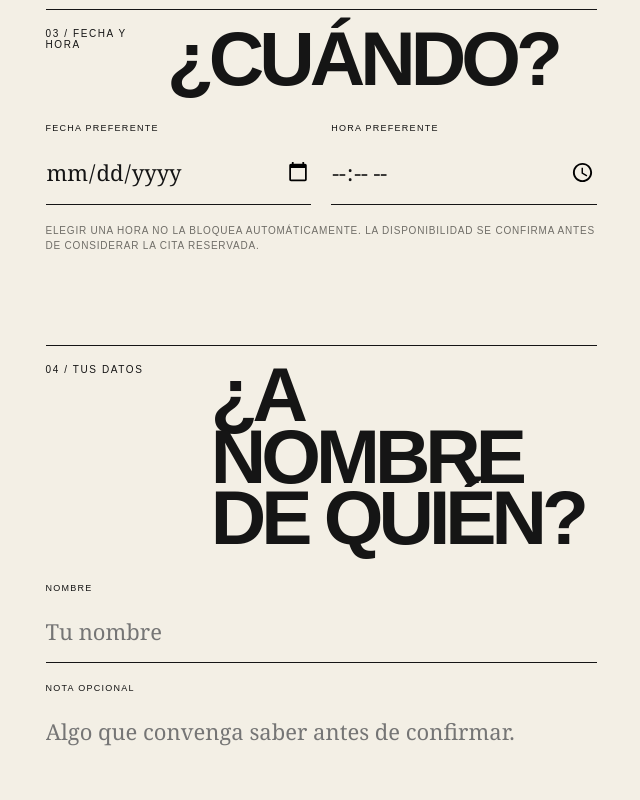
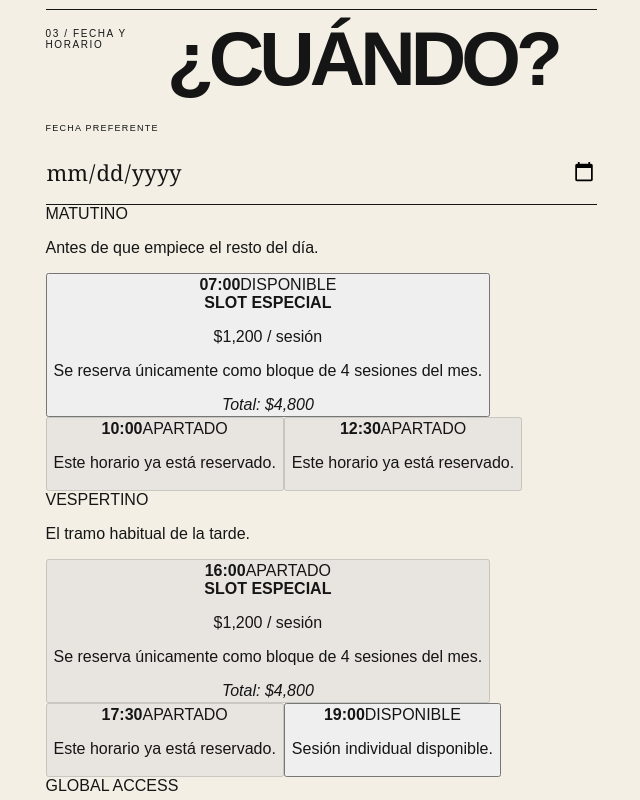
Before and after one commit to gutierrezrdgo/Agenda, a React (Vite) app: page / in a window 1280 px wide. Shown: the part 1720-2520 px from the top of the page, without its empty margins (619-1259 px from the left). Built offline with nearby package versions, Linux system fonts and the light colour scheme.

Commit message:
feat: replace free-form time picker with appointment slots

```diff
--- a/src/main.jsx
+++ b/src/main.jsx
@@ -22,15 +22,62 @@ const encounterTypes = [
 ];
 
 const modalities = [
+  { id: "online", label: "A distancia", detail: "Videollamada" },
+  { id: "cdmx", label: "CDMX", detail: "Presencial · sujeto a disponibilidad" },
+];
+
+const slotGroups = [
   {
-    id: "online",
-    label: "A distancia",
-    detail: "Videollamada",
+    id: "matutino",
+    label: "MATUTINO",
+    note: "Antes de que empiece el resto del día.",
+    slots: [
+      {
+        id: "0700",
+        time: "07:00",
+        status: "available",
+        special: true,
+        price: "$1,200 / sesión",
+        packageTotal: "$4,800",
+        packageLabel: "4 sesiones del mes",
+      },
+      { id: "1000", time: "10:00", status: "booked" },
+      { id: "1230", time: "12:30", status: "booked" },
+    ],
   },
   {
-    id: "cdmx",
-    label: "CDMX",
-    detail: "Presencial · sujeto a disponibilidad",
+    id: "vespertino",
+    label: "VESPERTINO",
+    note: "El tramo habitual de la tarde.",
+    slots: [
+      {
+        id: "1600",
+        time: "16:00",
+        status: "booked",
+        special: true,
+        price: "$1,200 / sesión",
+        packageTotal: "$4,800",
+        packageLabel: "4 sesiones del mes",
+      },
+      { id: "1730", time: "17:30", status: "booked" },
+      { id: "1900", time: "19:00", status: "available" },
+    ],
+  },
+  {
+    id: "global-access",
+    label: "GLOBAL ACCESS",
+    note: "After hours. Para quienes necesitan un horario fuera del bloque habitual.",
+    slots: [
+      {
+        id: "2230",
+        time: "22:30",
+        status: "available",
+        special: true,
+        price: "$1,500 / sesión",
+        packageTotal: "$6,000",
+        packageLabel: "4 sesiones del mes",
+      },
+    ],
   },
 ];
 
@@ -48,12 +95,13 @@ function App() {
   const [encounter, setEncounter] = useState("primera");
   const [modality, setModality] = useState("online");
   const [date, setDate] = useState("");
-  const [time, setTime] = useState("");
+  const [slotId, setSlotId] = useState("");
   const [name, setName] = useState("");
   const [note, setNote] = useState("");
 
   const selectedEncounter = encounterTypes.find((item) => item.id === encounter);
   const selectedModality = modalities.find((item) => item.id === modality);
+  const selectedSlot = slotGroups.flatMap((group) => group.slots.map((slot) => ({ ...slot, group: group.label }))).find((slot) => slot.id === slotId);
 
   const minDate = useMemo(() => {
     const now = new Date();
@@ -63,10 +111,10 @@ function App() {
     return `${yyyy}-${mm}-${dd}`;
   }, []);
 
-  const ready = Boolean(date && time && name.trim());
+  const ready = Boolean(date && selectedSlot && name.trim());
 
   const openWhatsApp = () => {
-    if (!ready) return;
+    if (!ready || !selectedSlot) return;
 
     const lines = [
       "Hola, Dr. Rodrigo. Me gustaría solicitar un horario.",
@@ -75,12 +123,18 @@ function App() {
       `Encuentro: ${selectedEncounter.title} · ${selectedEncounter.duration}`,
       `Modalidad: ${selectedModality.label}`,
       `Fecha preferente: ${formatDate(date)}`,
-      `Hora preferente: ${time}`,
+      `Horario: ${selectedSlot.time} h · ${selectedSlot.group}`,
     ];
 
-    if (note.trim()) {
-      lines.push(`Nota: ${note.trim()}`);
+    if (selectedSlot.special) {
+      lines.push(
+        `Modalidad de agenda: ${selectedSlot.packageLabel} reservadas en conjunto`,
+        `Costo: ${selectedSlot.price}`,
+        `Total mensual: ${selectedSlot.packageTotal}`
+      );
     }
+
+    if (note.trim()) lines.push(`Nota: ${note.trim()}`);
 
     lines.push("", "Entiendo que el horario queda confirmado cuando reciba respuesta.");
 
@@ -106,13 +160,12 @@ function App() {
             <em>UNA SESIÓN.</em>
           </h1>
           <p className="hero-copy">
-            Elige el tipo de encuentro, modalidad, fecha y hora que te resulten convenientes.
-            La solicitud se confirma personalmente por WhatsApp.
+            Elige el tipo de encuentro, modalidad, fecha y un horario disponible. Algunos horarios especiales se reservan como bloque mensual.
           </p>
           <div className="hero-strip">
             <span>01 ENCUENTRO</span>
             <span>02 MODALIDAD</span>
-            <span>03 FECHA</span>
+            <span>03 FECHA + SLOT</span>
             <span>04 CONFIRMACIÓN</span>
           </div>
         </section>
@@ -121,10 +174,7 @@ function App() {
           <aside className="booking-intro">
             <span>01 / ENCUENTRO</span>
             <h2>¿QUÉ NECESITAS?</h2>
-            <p>
-              No hace falta decidirlo con precisión clínica. Sólo elige la opción que mejor describe
-              el tipo de cita que buscas.
-            </p>
+            <p>No hace falta decidirlo con precisión clínica. Elige la opción que mejor describe el tipo de cita que buscas.</p>
           </aside>
 
           <div className="booking-flow">
@@ -166,13 +216,12 @@ function App() {
 
             <div className="block">
               <div className="block-head">
-                <span>03 / FECHA Y HORA</span>
+                <span>03 / FECHA Y HORARIO</span>
                 <h3>¿CUÁNDO?</h3>
               </div>
 
-              <div className="field-grid">
-                <label>
-                  <span>FECHA PREFERENTE</span>
+              <label className="date-field">
+                <span>{selectedSlot?.special ? "FECHA DE INICIO PREFERENTE" : "FECHA PREFERENTE"}</span>
                 <input
                   type="date"
                   min={minDate}
@@ -181,18 +230,61 @@ function App() {
                 />
               </label>
 
-                <label>
-                  <span>HORA PREFERENTE</span>
-                  <input
-                    type="time"
-                    value={time}
-                    onChange={(event) => setTime(event.target.value)}
-                  />
-                </label>
+              <div className="slot-groups">
+                {slotGroups.map((group) => (
+                  <section className="slot-group" key={group.id}>
+                    <div className="slot-group-head">
+                      <div>
+                        <span>{group.label}</span>
+                        <p>{group.note}</p>
                       </div>
+                    </div>
+
+                    <div className="slot-grid">
+                      {group.slots.map((slot) => {
+                        const booked = slot.status === "booked";
+                        const selected = slotId === slot.id;
+
+                        return (
+                          <button
+                            key={slot.id}
+                            type="button"
+                            disabled={booked}
+                            className={[
+                              "slot-card",
+                              booked ? "booked" : "available",
+                              selected ? "selected" : "",
+                              slot.special ? "special" : "",
+                            ].join(" ")}
+                            onClick={() => !booked && setSlotId(slot.id)}
+                          >
+                            <div className="slot-top">
+                              <strong>{slot.time}</strong>
+                              <span>{booked ? "APARTADO" : selected ? "SELECCIONADO" : "DISPONIBLE"}</span>
+                            </div>
+
+                            {slot.special ? (
+                              <div className="slot-special-copy">
+                                <b>SLOT ESPECIAL</b>
+                                <p>{slot.price}</p>
+                                <p>Se reserva únicamente como bloque de {slot.packageLabel}.</p>
+                                <em>Total: {slot.packageTotal}</em>
+                              </div>
+                            ) : (
+                              <p className="slot-regular-copy">
+                                {booked ? "Este horario ya está reservado." : "Sesión individual disponible."}
+                              </p>
+                            )}
+                          </button>
+                        );
+                      })}
+                    </div>
+                  </section>
+                ))}
+              </div>
+
               <p className="microcopy">
-                Elegir una hora no la bloquea automáticamente. La disponibilidad se confirma antes
-                de considerar la cita reservada.
+                Los horarios marcados como “apartado” no pueden seleccionarse. Elegir un slot especial implica solicitar las cuatro sesiones del mes en ese mismo horario y aceptar el total mensual indicado.
               </p>
             </div>
 
@@ -235,15 +327,15 @@ function App() {
             <p>{selectedEncounter.duration}</p>
             <p>{selectedModality.label}</p>
             <p>{formatDate(date)}</p>
-            <p>{time || "Sin hora elegida"}</p>
+            <p>{selectedSlot ? `${selectedSlot.time} h · ${selectedSlot.group}` : "Sin horario elegido"}</p>
+            {selectedSlot?.special && <p>{selectedSlot.packageLabel} · {selectedSlot.packageTotal}</p>}
           </div>
           <div className="summary-action">
             <button type="button" onClick={openWhatsApp} disabled={!ready}>
               Solicitar horario por WhatsApp ↗
             </button>
             <small>
-              La cita sólo queda confirmada después de recibir respuesta. Nada de calendarios
-              fingiendo certeza metafísica donde todavía no la hay.
+              La solicitud no queda confirmada hasta recibir respuesta. En slots especiales, seleccionar el horario implica solicitar el bloque completo de cuatro sesiones del mes.
             </small>
           </div>
         </section>
@@ -251,8 +343,7 @@ function App() {
         <section className="note-section">
           <span>ANTES DE AGENDAR</span>
           <p>
-            Este formulario sirve para solicitar una cita. No es un servicio de urgencias ni sustituye
-            atención médica inmediata cuando existe una situación de riesgo.
+            Este formulario sirve para solicitar una cita. No es un servicio de urgencias ni sustituye atención médica inmediata cuando existe una situación de riesgo.
           </p>
         </section>
       </main>
```
Lines whose indentation alone changed are shown as unchanged.
